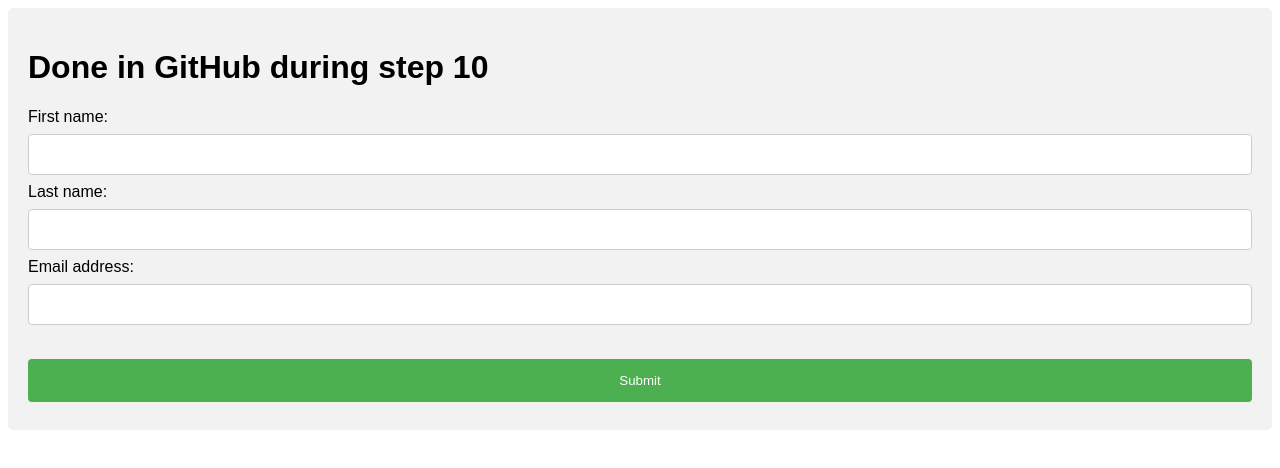
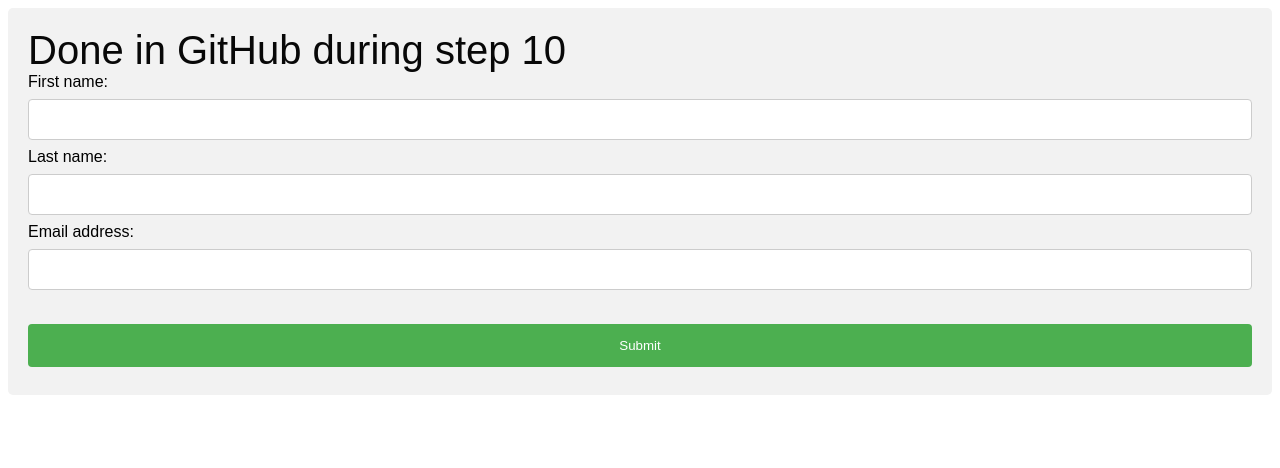
Before and after one commit to TimoMikkeli/SDPTask4A, a plain HTML site: page wwwroot/index.html in a window 1280 px wide. Drawn offline with Linux system fonts and the light colour scheme.

Commit message:
Added h1 style to styles.css

```diff
--- a/wwwroot/styles.css
+++ b/wwwroot/styles.css
@@ -1,5 +1,13 @@
 body {
     font-family: Arial;
+}
+h1 {
+  padding: 0;
+  margin: 0;
+  font-family: "Raleway", sans-serif;
+  font-weight: 300;
+  font-size: 40px;
+  color: #080808;
 }
 input[type=text], select {
     width: 100%;
```
